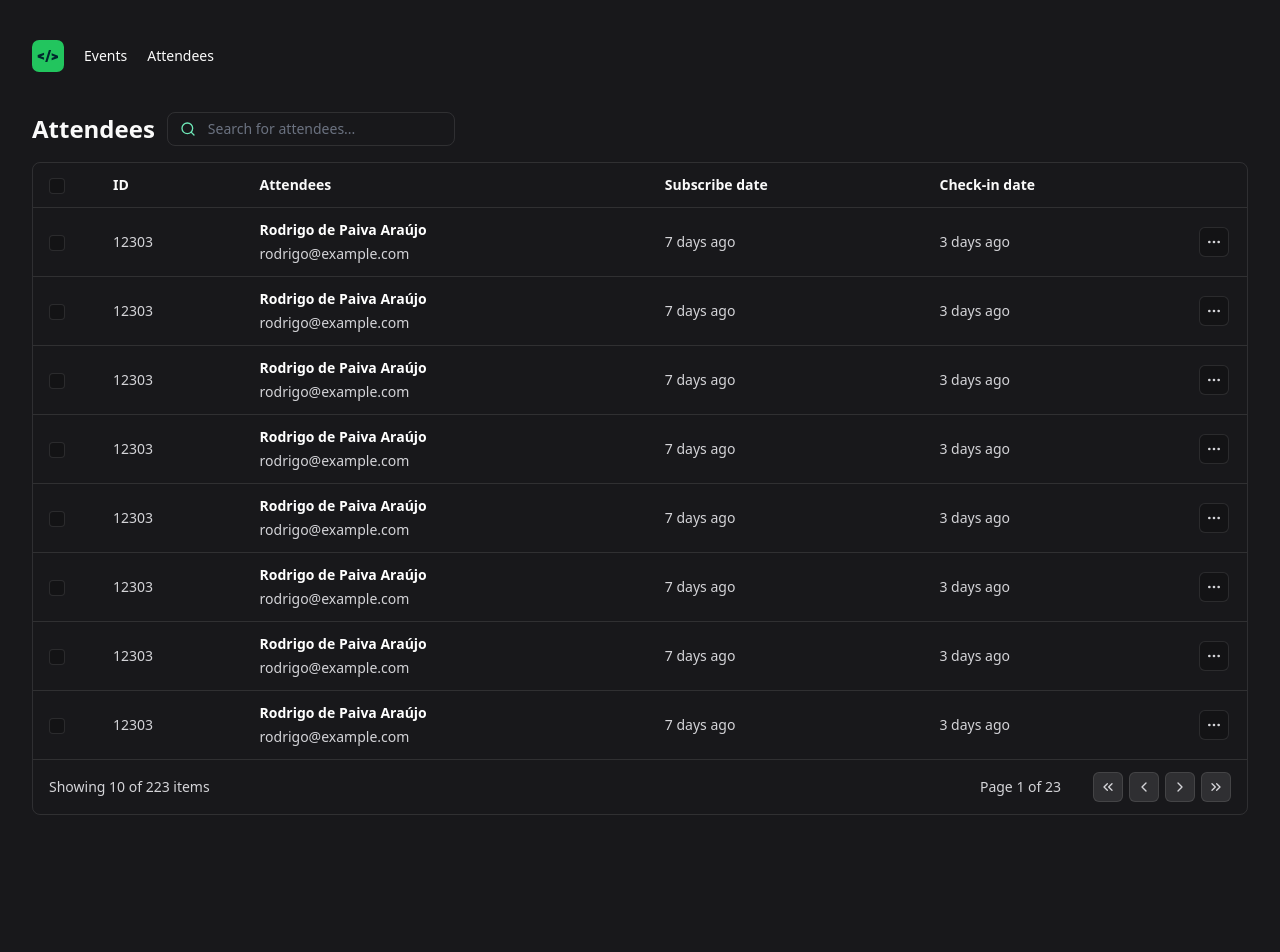
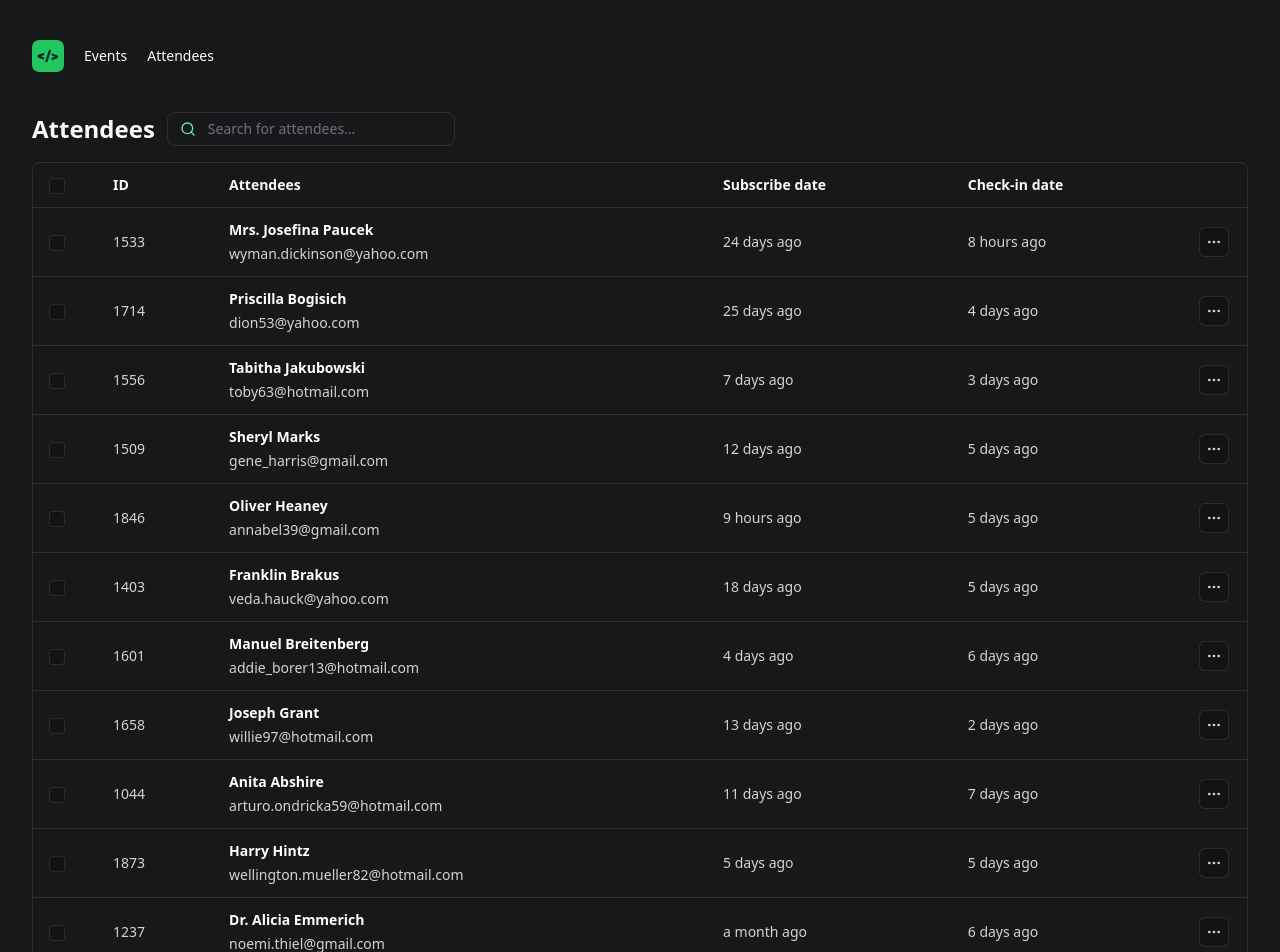
Before and after one commit to rdg-404/NLW-Unite, a React (Vite) app: page / in a window 1280 px wide. Shown: the top 952 px of the page. Before the commit the page ends 835 px from the top, so only its background shows below. Built offline with nearby package versions, Linux system fonts and the light colour scheme.

Commit message:
get datas from fake api, use dayjs from generate datas

```diff
--- a/package.json
+++ b/package.json
@@ -11,12 +11,15 @@
   },
   "dependencies": {
     "@rocketseat/eslint-config": "^2.2.2",
+    "date-fns": "^3.6.0",
+    "dayjs": "^1.11.10",
     "lucide-react": "^0.364.0",
     "react": "^18.2.0",
     "react-dom": "^18.2.0",
     "tailwind-merge": "^2.2.2"
   },
   "devDependencies": {
+    "@faker-js/faker": "^8.4.1",
     "@tailwindcss/forms": "^0.5.7",
     "@types/react": "^18.2.66",
     "@types/react-dom": "^18.2.22",
--- a/src/components/attendee-list.tsx
+++ b/src/components/attendee-list.tsx
@@ -12,6 +12,11 @@
 import { TableCell } from './Table/table-cell'
 import { TableRow } from './Table/table-row'
 import { ChangeEvent, useState } from 'react'
+import dayjs from 'dayjs'
+import { attendees } from '../data/attendee'
+import relativeTime from 'dayjs/plugin/relativeTime'
+
+dayjs.extend(relativeTime)
 
 export function Attendee() {
   const [search, setSearch] = useState('')
@@ -53,26 +58,26 @@
           </tr>
         </thead>
         <tbody>
-          {Array.from({ length: 8 }).map((_, i) => {
+          {attendees.map((attendee) => {
             return (
-              <TableRow key={i} className="border-b border-white/10">
+              <TableRow key={attendee.id} className="border-b border-white/10">
                 <TableCell>
                   <input
                     type="checkbox"
                     className="size-4 bg-black/20 rounded border border-white/10"
                   />
                 </TableCell>
-                <TableCell>12303</TableCell>
+                <TableCell>{attendee.id}</TableCell>
                 <TableCell>
                   <div className="flex flex-col gap-1">
                     <span className="font-semibold text-white">
-                      Rodrigo de Paiva Araújo
+                      {attendee.name}
                     </span>
-                    <span>rodrigo@example.com</span>
+                    <span>{attendee.email}</span>
                   </div>
                 </TableCell>
-                <TableCell>7 days ago</TableCell>
-                <TableCell>3 days ago</TableCell>
+                <TableCell>{dayjs().to(attendee.createAt)}</TableCell>
+                <TableCell>{dayjs().to(attendee.checkedInAt)}</TableCell>
                 <TableCell>
                   <IconButton transparent>
                     <MoreHorizontal className="size-4" />
--- /dev/null
+++ b/src/data/attendee.ts
@@ -0,0 +1,11 @@
+import { faker } from '@faker-js/faker'
+
+export const attendees = Array.from({ length: 200 }).map(() => {
+  return {
+    id: faker.number.int({ min: 1000, max: 2000 }),
+    name: faker.person.fullName(),
+    email: faker.internet.email().toLocaleLowerCase(),
+    createAt: faker.date.recent({ days: 30 }),
+    checkedInAt: faker.date.recent({ days: 7 }),
+  }
+})
```
Also changed, not shown: 1 other file (tests, documents, lock files or other folders).
